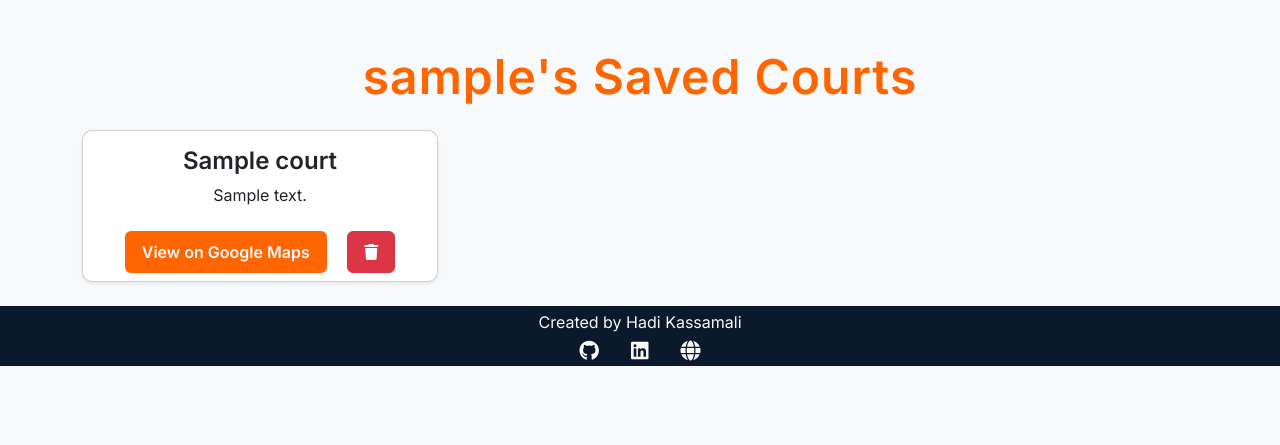
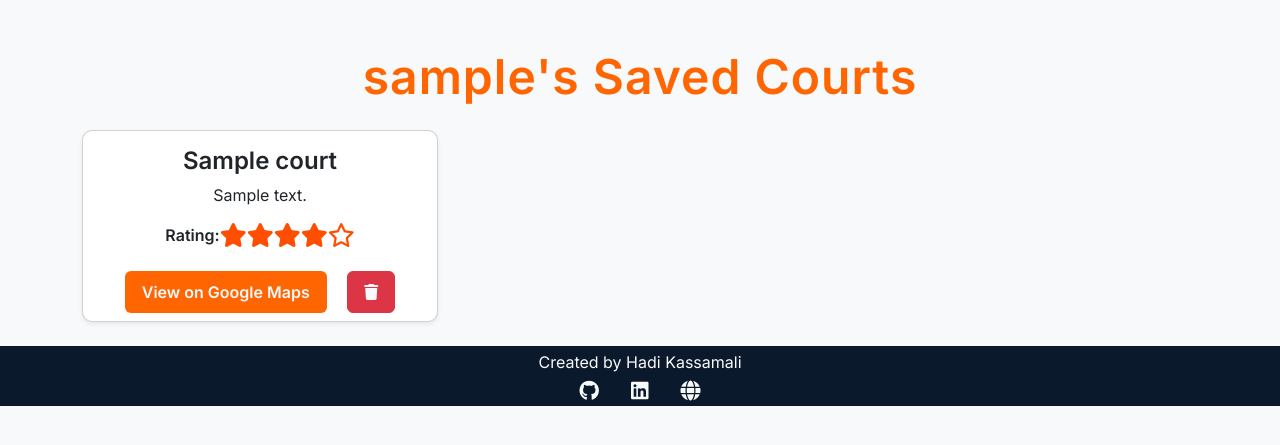
Before and after one commit to hdkassamali/The-Court-Connect, a Flask app: template templates/saved_courts.html in a window 1280 px wide. Shown: the part 56-501 px from the top of the page. Run offline with Flask 3, Linux system fonts and the light colour scheme; the template is opened without the code that fills it: values that come from a table or form of the project are taken from there, others are empty; tables that the repository leaves empty hold one stand-in row (values such as "Sample post").

Commit message:
Implemented ratings logic. Added /update_court_rating route in backend to handle saving a user_rating for a court in the database. In savedCourts.html added a jinja loop to pre-highlight the amount of stars a user rated a court. In saved_courts.js added updateCourtRating and updateStarUi functions to handle when a user clicks a certain amount of stars. Added slight styling in saved_courts.css

```diff
--- a/app.py
+++ b/app.py
@@ -276,16 +276,11 @@ def save_court():
         )
         db.session.add(saved_court)
         db.session.commit()
-        # app.logger.debug(f"Saved court id: {saved_court.id}")
-        data_to_return = {
-            "message": "Court saved successfully",
-            "id": saved_court.id
-        }
+        data_to_return = {"message": "Court saved successfully", "id": saved_court.id}
         return jsonify(data_to_return), 201
     except Exception as e:
         db.session.rollback()
         app.logger.error(f"Unexpected error: {e}")
-    except:
         return jsonify({"error": "An unexpected error occured. Please try again"}), 500
 
 
@@ -321,3 +316,26 @@ def remove_saved_court():
     except:
         db.session.rollback()
         return jsonify({"error": "An unexpected error occured. Please try again"}), 500
+
+
+@app.route("/update_court_rating", methods=["POST"])
+@login_required
+def update_court_rating():
+    """Updates the user's rating for a specific court they have saved."""
+
+    data = request.get_json()
+    court_id = data.get("court_id")
+    rating = data.get("rating")
+
+    court = Court.query.get(court_id)
+    if not court:
+        return jsonify({"error": "Court not found"}), 404
+
+    try:
+        court.user_rating = rating
+        db.session.commit()
+        return jsonify({"message": "Rating updated successfully"}), 200
+    except Exception as e:
+        db.session.rollback()
+        app.logger.error(f"Unexpected error: {e}")
+        return jsonify({"error": "An unexpected error occured. Please try again"}), 500
--- a/static/css/saved_courts.css
+++ b/static/css/saved_courts.css
@@ -19,3 +19,22 @@
 .bg-custom-primary:hover {
   background-color: #ff4e00;
 }
+
+.court-rating {
+  display: flex;
+  align-items: center;
+  justify-content: center;
+}
+
+.court-rating .card-text {
+  margin-bottom: 0;
+}
+
+.court-rating-icon {
+  font-size: 1.5rem;
+  color: #ff4e00;
+}
+
+.court-rating-icon:hover {
+  cursor: pointer;
+}
--- a/static/js/saved_courts.js
+++ b/static/js/saved_courts.js
@@ -19,10 +19,56 @@ const removeButtons = document.querySelectorAll(".remove-court-btn");
 for (const btn of removeButtons) {
   btn.addEventListener("click", (event) => {
     event.preventDefault();
-    const courtContainer = btn.closest(".court-container")
+    const courtContainer = btn.closest(".court-container");
     const courtId = courtContainer.dataset.courtId;
-    courtContainer.remove()
-    // console.log(courtId)
+    courtContainer.remove();
     removeCourt(courtId);
   });
 }
+
+async function updateCourtRating(courtId, rating) {
+  const data = {
+    court_id: courtId,
+    rating: rating,
+  };
+
+  try {
+    const response = await axios.post("/update_court_rating", data, {
+      headers: {
+        "Content-Type": "application/json",
+      },
+    });
+    console.log("Rating update response:", response.data);
+  } catch (error) {
+    console.error("Error updating rating:", error);
+  }
+}
+
+function updateStarUi(star) {
+    const rating = parseInt(star.dataset.starValue, 10);
+
+    const courtContainer = star.closest(".court-container");
+    const courtId = courtContainer.dataset.courtId;
+
+    const stars = courtContainer.querySelectorAll(".court-rating-icon");
+    stars.forEach((s) => {
+      const starValue = parseInt(s.dataset.starValue, 10);
+      if (starValue <= rating) {
+        s.classList.remove("fa-regular");
+        s.classList.add("fa-solid");
+      } else {
+        s.classList.remove("fa-solid");
+        s.classList.add("fa-regular");
+      }
+    });
+    return {courtId, rating}
+}
+
+const starButtons = document.querySelectorAll(".court-rating-icon");
+for (const star of starButtons) {
+  star.addEventListener("click", (event) => {
+    event.preventDefault();
+    const {courtId, rating} = updateStarUi(star);
+    updateCourtRating(courtId, rating)
+  });
+}
--- a/templates/saved_courts.html
+++ b/templates/saved_courts.html
@@ -16,9 +16,16 @@
           <div class="card-body">
             <h5 class="card-title">{{ court.court_name }}</h5>
             <p class="card-text">{{ court.address }}</p>
-            {% if court.rating %}
-              <p class="card-text"><strong>Rating:</strong> {{ court.rating }}</p>
-            {% endif %}
+            <div class="court-rating">
+              <p class="card-text"><strong>Rating:</strong></p>
+              {% for x in range(1,6) %}
+              {% if court.user_rating and court.user_rating >= x %}
+              <i class="court-rating-icon fa-solid fa-star" data-star-value="{{x}}"></i>
+              {% else %}
+              <i class="court-rating-icon fa-regular fa-star" data-star-value="{{x}}"></i>
+              {% endif %}
+              {% endfor %}
+            </div>
           </div>
           <div class="card-footer bg-transparent border-top-0">
             <a href="{{ court.google_maps_url }}" target="_blank" class="btn bg-custom-primary text-light fw-bold px-3 py-2 mx-2">View on Google Maps</a>
```
Lines whose indentation alone changed are shown as unchanged.
